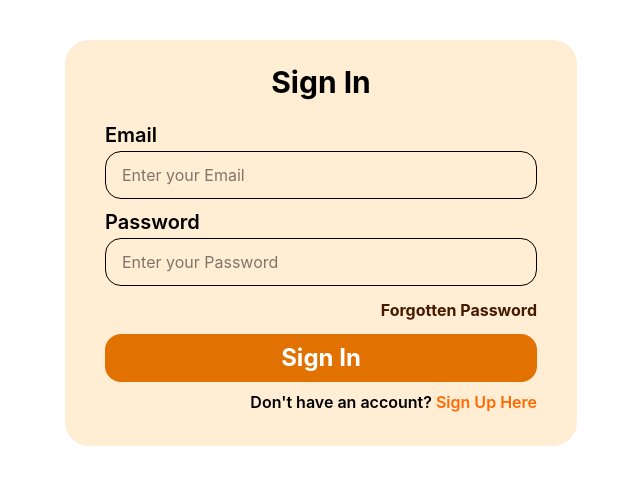
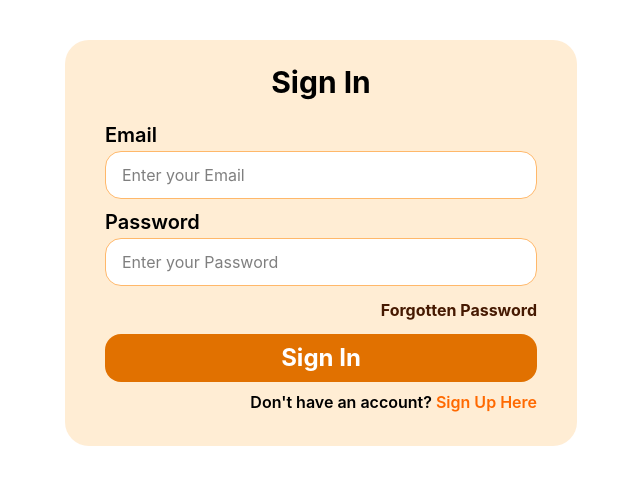
Before and after one commit to HenryUdogu/campus-bite, a React (Vite) app: page /signin in a window 1280 px wide. Shown: the top 484 px of the page, without its empty margins (319-959 px from the left). Built offline with nearby package versions, Linux system fonts and the light colour scheme; no server answers.

Commit message:
signin edit

```diff
--- a/src/pages/Signin.jsx
+++ b/src/pages/Signin.jsx
@@ -72,7 +72,7 @@ const Signin = () => {
             type="email"
             value={email}
             onChange={(e) => setEmail(e.target.value)}
-            className="h-12 border border-black rounded-2xl px-4"
+            className="h-12 border border-orange-300 rounded-2xl px-4 bg-white"
             placeholder="Enter your Email"
             required
           />
@@ -84,7 +84,7 @@ const Signin = () => {
             type="password"
             value={password}
             onChange={(e) => setPassword(e.target.value)}
-            className="h-12 border border-black rounded-2xl px-4"
+            className="h-12 border border-orange-300 rounded-2xl px-4 bg-white"
             placeholder="Enter your Password"
             required
           />
```
